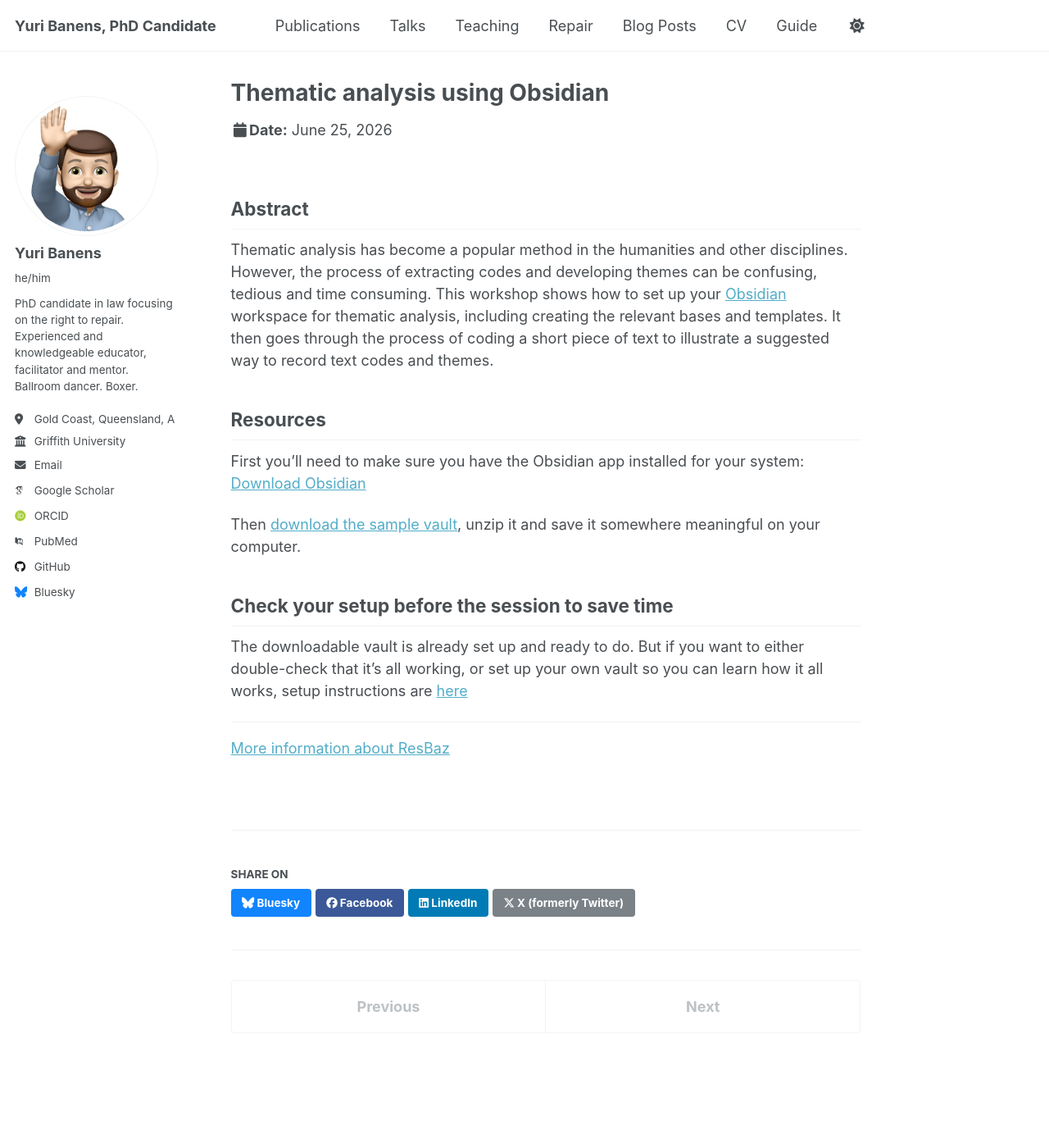
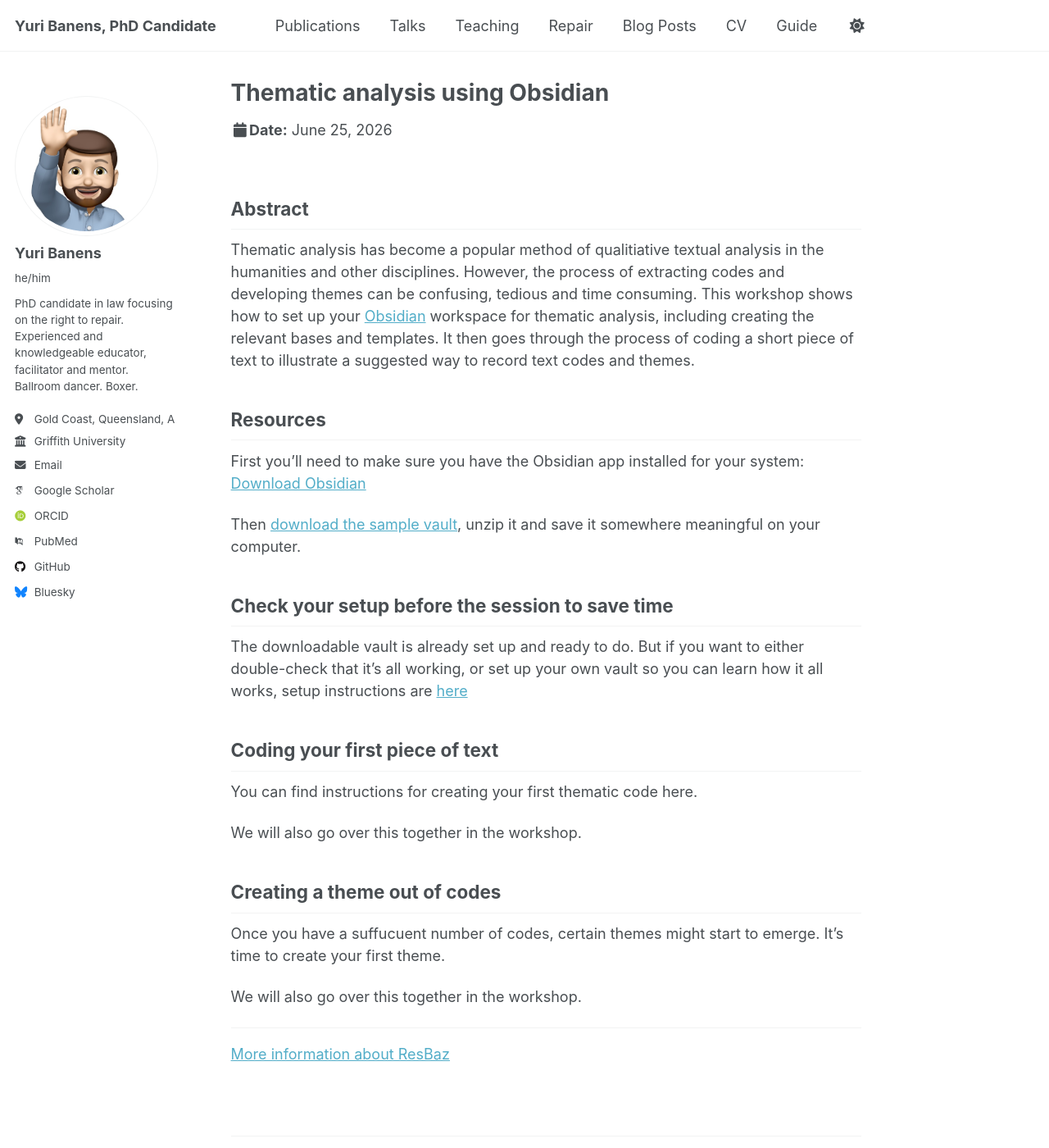
Before and after one commit to ybanens/ybanens.github.io, a Jekyll site: the page built from _talks/2026-06-23-resbaz-obsidian.md, in a window 1280 px wide and 1400 px high. Shown: the whole window at 82% size. Built offline with Jekyll 4.4.1, drawn with Linux system fonts in a browser that asks for light colours; some web fonts are replaced; a script that is not in the unit is left out.

Commit message:
Update 2026-06-23-resbaz-obsidian.md

```diff
--- a/_talks/2026-06-23-resbaz-obsidian.md
+++ b/_talks/2026-06-23-resbaz-obsidian.md
@@ -10,7 +10,7 @@ location: "Brisbane, Queensland, Australia"
 
 ## Abstract
 
-Thematic analysis has become a popular method in the humanities and other disciplines. However, the process of extracting codes and developing themes can be confusing, tedious and time consuming. This workshop shows how to set up your [Obsidian](https://obsidian.md) workspace for thematic analysis, including creating the relevant bases and templates. It then goes through the process of coding a short piece of text to illustrate a suggested way to record text codes and themes.
+Thematic analysis has become a popular method of qualitiative textual analysis in the humanities and other disciplines. However, the process of extracting codes and developing themes can be confusing, tedious and time consuming. This workshop shows how to set up your [Obsidian](https://obsidian.md) workspace for thematic analysis, including creating the relevant bases and templates. It then goes through the process of coding a short piece of text to illustrate a suggested way to record text codes and themes.
 
 ## Resources
 
@@ -22,6 +22,18 @@ Then [download the sample vault](https://github.com/ybanens/ybanens.github.io/ra
 
 The downloadable vault is already set up and ready to do. But if you want to either double-check that it's all working, or set up your own vault so you can learn how it all works, setup instructions are [here](https://ybanens.github.io/talks/resbaz-obsidian/setup)
 
+## Coding your first piece of text
+
+You can find instructions for creating your first thematic code here.
+
+We will also go over this together in the workshop.
+
+## Creating a theme out of codes
+
+Once you have a suffucuent number of codes, certain themes might start to emerge. It's time to create your first theme.
+
+We will also go over this together in the workshop.
+
 ---
 
 [More information about ResBaz](https://ardc.edu.au/event/resbaz-queensland-2026/)
```
